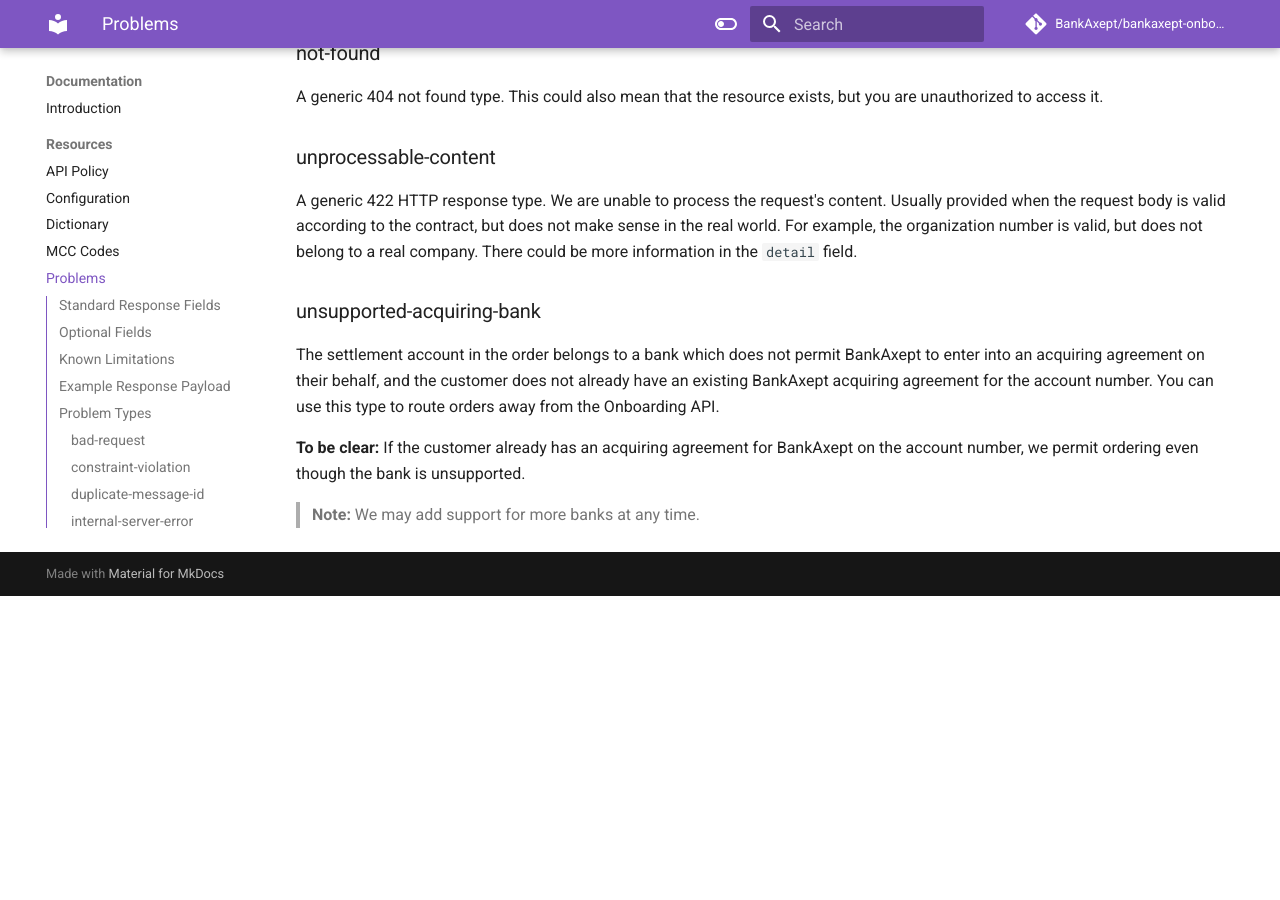
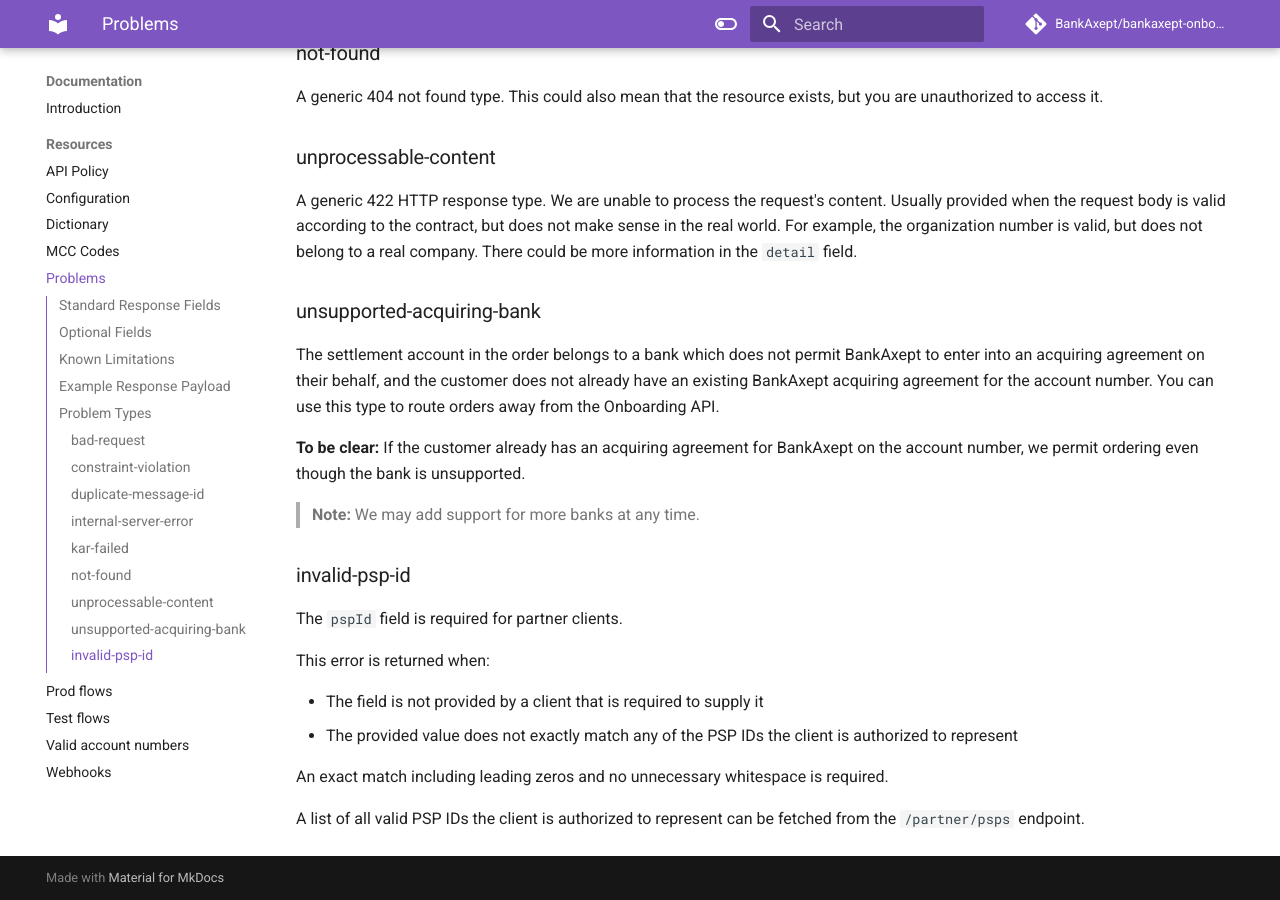
Before and after one commit to BankAxept/bankaxept-onboarding-external-documentation, an MkDocs documentation site: the page built from docs/problems.md, in a window 1280 px wide and 900 px high, scrolled down 2144 px. Built offline with MkDocs 1.6.1 and Material for MkDocs 9.7.7, drawn with Linux system fonts in a browser that asks for light colours; comment, search, counter and statistics services are not loaded; before the commit the page ends 2740 px from its top, so only the background shows below that.

Commit message:
Add documentation for invalid pspId error in problems.md (#45)

```diff
--- a/docs/problems.md
+++ b/docs/problems.md
@@ -85,3 +85,16 @@ The settlement account in the order belongs to a bank which does not permit Bank
 **To be clear:** If the customer already has an acquiring agreement for BankAxept on the account number, we permit ordering even though the bank is unsupported.
 
 > **Note:** We may add support for more banks at any time.
+
+### invalid-psp-id
+
+The `pspId` field is required for partner clients.
+
+This error is returned when:
+
+- The field is not provided by a client that is required to supply it
+- The provided value does not exactly match any of the PSP IDs the client is authorized to represent
+
+An exact match including leading zeros and no unnecessary whitespace is required.
+
+A list of all valid PSP IDs the client is authorized to represent can be fetched from the `/partner/psps` endpoint.
```
